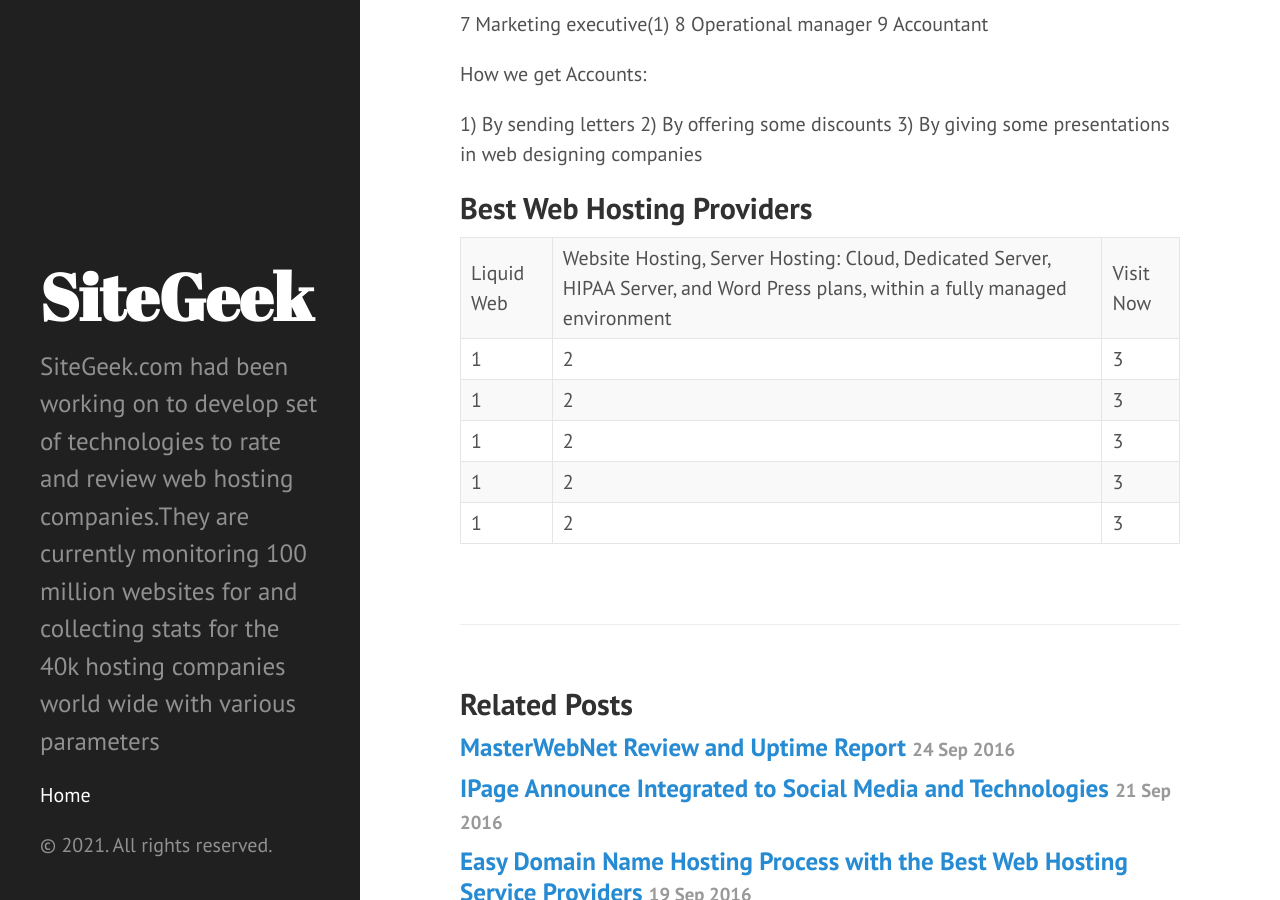
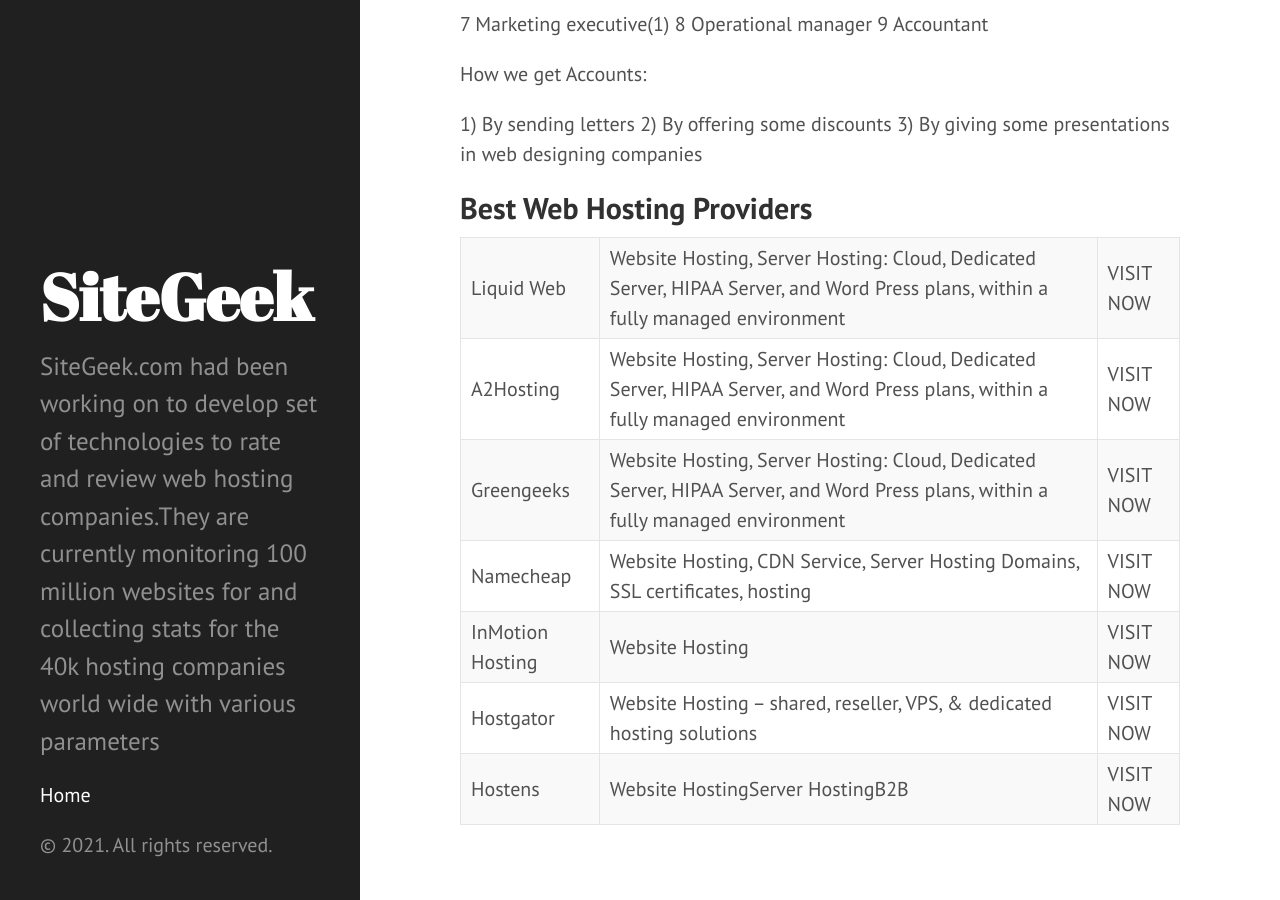
Before and after one commit to cpwebhosting/cpwebhosting.github.io, a Jekyll site: the page built from _posts/2016-09-13-business-model.markdown, in a window 1280 px wide and 900 px high, scrolled down 391 px. Built offline with Jekyll 4.4.1, drawn with Linux system fonts in a browser that asks for light colours.

Commit message:
Update post.html

```diff
--- a/_layouts/post.html
+++ b/_layouts/post.html
@@ -10,72 +10,49 @@ layout: default
 
  <table>
    <tr>
-     <td>
-       Liquid Web
-   </td>
-     <td>
-       Website Hosting, Server Hosting: Cloud, Dedicated Server, HIPAA Server, and Word Press plans, within a fully managed environment
+     <td>Liquid Web</td>
+<td>Website Hosting, Server Hosting: Cloud, Dedicated Server, HIPAA Server, and Word Press plans, within a fully managed environment</td>
 
-   </td>
-     <td>
-      Visit Now
-   </td>
+<td>VISIT NOW</td>
 </tr>
    <tr>
-     <td>
-       1
-   </td>
-     <td>
-       2
-   </td>
-     <td>
-       3
-   </td>
+
+<td>A2Hosting</td>
+<td>Website Hosting, Server Hosting: Cloud, Dedicated Server, HIPAA Server, and Word Press plans, within a fully managed environment</td>
+
+<td>VISIT NOW</td>
 </tr>
    <tr>
-     <td>
-       1
-   </td>
-     <td>
-       2
-   </td>
-     <td>
-       3
-   </td>
+<td>Greengeeks</td>
+<td>Website Hosting, Server Hosting: Cloud, Dedicated Server, HIPAA Server, and Word Press plans, within a fully managed environment</td>
+
+<td>VISIT NOW</td>
 </tr>
    <tr>
-     <td>
-       1
-   </td>
-     <td>
-       2
-   </td>
-     <td>
-       3
-   </td>
+<td>Namecheap</td>
+<td>Website Hosting, CDN Service, Server Hosting Domains, SSL certificates, hosting</td>
+
+<td>VISIT NOW</td>
 </tr>
    <tr>
-     <td>
-       1
-   </td>
-     <td>
-       2
-   </td>
-     <td>
-       3
-   </td>
+<td>InMotion Hosting</td>
+<td>Website Hosting</td>
+
+<td>VISIT NOW</td>
 </tr>
    <tr>
-     <td>
-       1
-   </td>
-     <td>
-       2
-   </td>
-     <td>
-       3
-   </td>
+<td>Hostgator</td>
+<td>Website Hosting – shared, reseller, VPS, & dedicated hosting solutions</td>
+
+<td>VISIT NOW</td>
 </tr>
+   <tr>
+<td>Hostens</td>
+<td>Website HostingServer HostingB2B</td>
+
+<td>VISIT NOW</td>
+</tr>
+   <tr>
   </table>
 
 
```
Lines whose indentation alone changed are shown as unchanged.
